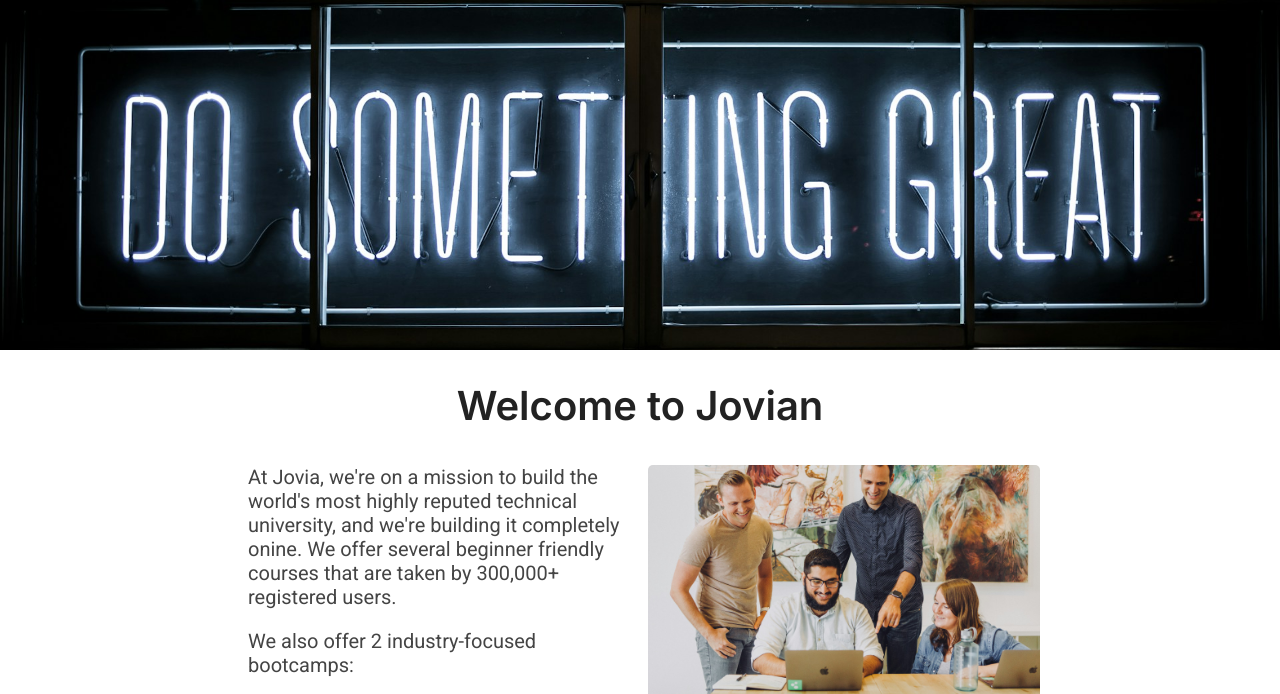
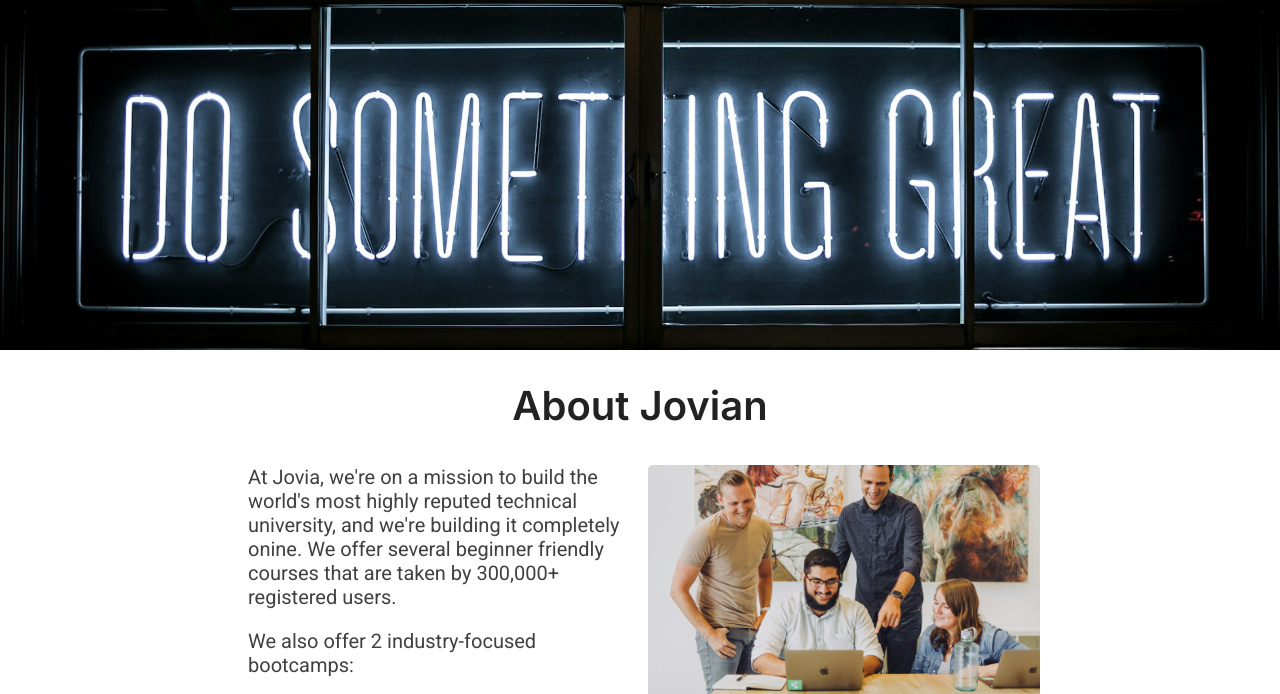
Before and after one commit to xPaddy/jovian-careers-responsive-live, a plain HTML site: page src/index.html in a window 1280 px wide. Shown: the part 60-754 px from the top of the page. Drawn offline with Linux system fonts and the light colour scheme.

Commit message:
updated index and styles

```diff
--- a/src/css/styles.css
+++ b/src/css/styles.css
@@ -4,7 +4,7 @@
    font-family: 'Roboto', sans-serif;
    font-size: 1rem;
    font-size: 16px;
-   color: #444;
+   color: #404040;
 }
 
 h1, h2, h3, h4, h5, h6 {
--- a/src/index.html
+++ b/src/index.html
@@ -20,7 +20,7 @@
 
    <!------------------- ABOUT JOVIAN ------------------------------->
 
-   <h1>Welcome to Jovian</h1>
+   <h1>About Jovian</h1>
 
    <div id="about">
       <div id="description">
```
